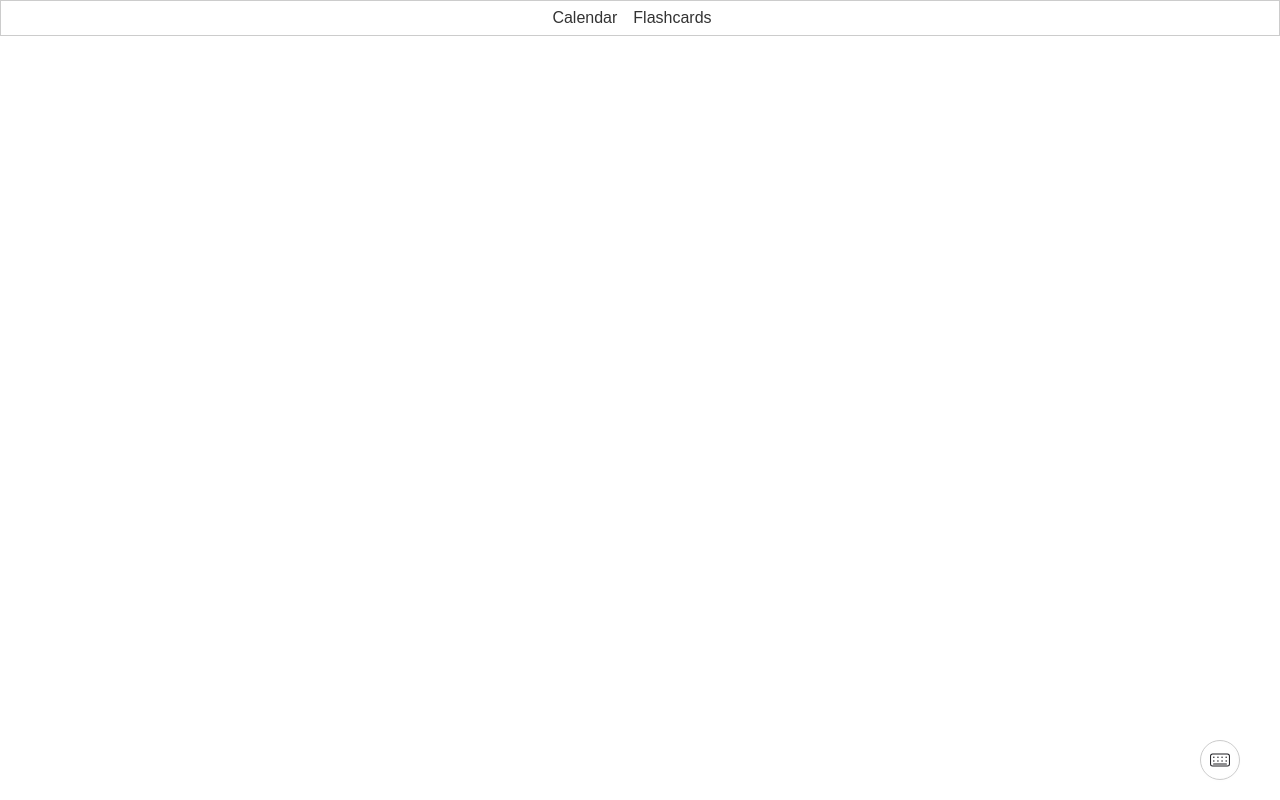
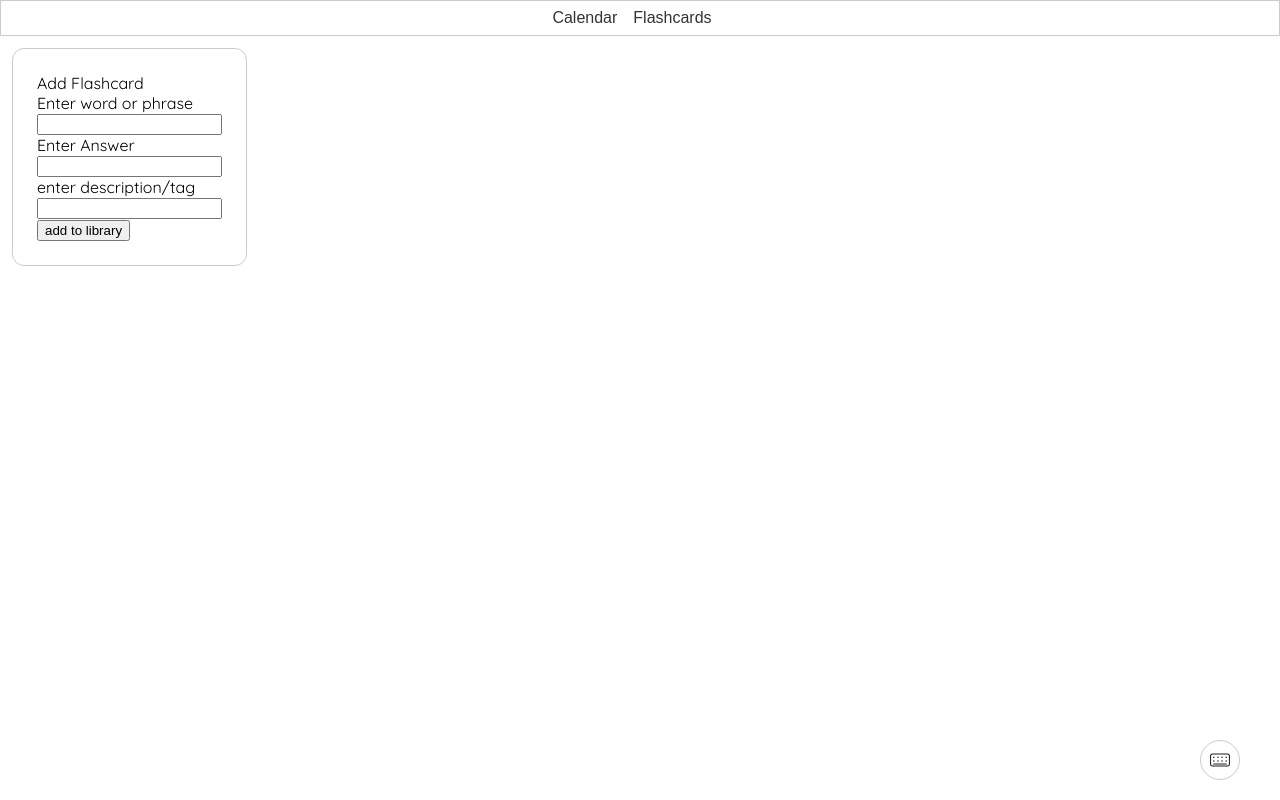
Before and after one commit to spidermunkey/calendar, a React (Vite) app in the folder playground/: page /flashcards in a window 1280 px wide. Built offline with nearby package versions, Linux system fonts and the light colour scheme; a web font is replaced by a local one.

Commit message:
create flashcard form

```diff
--- a/playground/sass/flashcards/flashcards.scss
+++ b/playground/sass/flashcards/flashcards.scss
@@ -64,3 +64,14 @@
   }
 
 }
+
+.card-form {
+  display: inline-flex;
+  flex-direction: column;
+  margin: 12px;
+  padding: 24px;
+  border: 1px solid #ccc;
+  height: fit-content;
+  border-radius: 12px;
+
+}
--- a/playground/src/exercises/Navbar.jsx
+++ b/playground/src/Navbar.jsx
@@ -3,7 +3,6 @@ import { NavLink, useLocation } from 'react-router-dom';
 
 
 const Navbar = () => {
-
   return (
     <div className='navbar'>
         {/* <div className='page-link'><NavLink to="/">Home</NavLink></div> */}
--- a/playground/src/exercises/flashcards/_Page.jsx
+++ b/playground/src/exercises/flashcards/_Page.jsx
@@ -1,11 +1,16 @@
 import {useState} from 'react'
-import { HelpWidget } from './HelpWidget'
+import { HelpWidget } from './help/HelpWidget'
+
+import { CardForm } from './cards/CardForm';
 
 const Flashcards = () => {
   const [helpActive, setHelpActive] = useState(false);
   const toggleHelp = () => setHelpActive(active => !active);
   return (
     <div className="app">
+      <CardForm/>
+
+
       <HelpWidget active={helpActive} setActive={toggleHelp}/>
     </div>
   )
--- /dev/null
+++ b/playground/src/exercises/flashcards/cards/CardForm.jsx
@@ -0,0 +1,25 @@
+export const CardForm = () => {
+  return (
+  <>
+    <div className="card-form">
+      <div className="card-info">
+        <div className="card-title">Add Flashcard</div>
+        <div className="inp card-title-input">
+          <div className="label">Enter word or phrase</div>
+          <input type="text"/>
+        </div>
+        <div className="inp card-answer-input">
+          <div className="label">Enter Answer</div>
+          <input type="text" />
+        </div>
+        <div className="inp card-description-input">
+          <div className="label">enter description/tag</div>
+          <input type="text" />
+        </div>
+      </div>
+      <div className="btn-add">
+        <button>add to library</button>
+      </div>
+    </div>
+  </>)
+}
--- a/playground/src/exercises/flashcards/HelpMenu.jsx
+++ b/playground/src/exercises/flashcards/help/HelpMenu.jsx
@@ -1,5 +1,5 @@
 export const HelpMenu = (props) => (
-  <div className='help-menu' {...props}>
+<div className='help-menu' {...props}>
     <div className="keymap" key="á">
       <span className="key">á</span>
       <span className="cmd">' + a</span>
--- a/playground/src/main.jsx
+++ b/playground/src/main.jsx
@@ -5,8 +5,7 @@ import { createRoot } from 'react-dom/client'
 
 import { BrowserRouter, Routes, Route } from 'react-router'
 
-
-import Navbar from './exercises/Navbar'
+import Navbar from './Navbar'
 import Home from './pages/Home'
 import Calendar from './exercises/calendar/_Page'
 import Flashcards from './exercises/flashcards/_Page'
```
Also changed, not shown: playground/src/exercises/flashcards/help/HelpIcon.jsx (renamed from playground/src/exercises/flashcards/HelpIcon.jsx), playground/src/exercises/flashcards/help/HelpWidget.jsx (renamed from playground/src/exercises/flashcards/HelpWidget.jsx).
